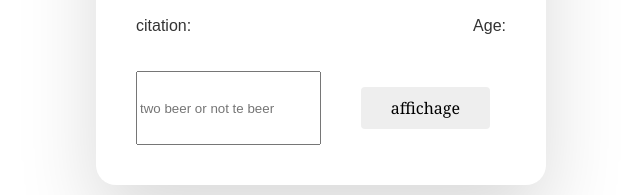
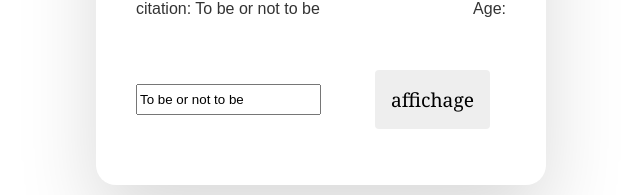
Before and after one commit to JulienMulle/myLittleProject, an Angular app: page / in a window 1280 px wide. Shown: the part 342-537 px from the top of the page, without its empty margins (319-959 px from the left). Built offline with nearby package versions, Linux system fonts and the light colour scheme.

Commit message:
ajout new User

```diff
--- a/src/app/user-profile/user-profile.component.css
+++ b/src/app/user-profile/user-profile.component.css
@@ -50,7 +50,6 @@ body{
     text-align: center;
     width: 100%;
     transition: 0.5s;
-
 }
 .cardContainer .cardContainer-info .cardContainer-info-detail h3{
     font-size: 1.25em;
@@ -74,9 +73,7 @@ body{
     display: flex;
     justify-content: space-between;
 }
-
-.cardContainer-info-detail .btn button{
-    padding: 10px 30px;
-    font-size: 1em;
-    font-weight: 500;
+input{
+    margin-top: 30px;
+    height: 25px;
 }
--- a/src/app/user-profile/user-profile.component.ts
+++ b/src/app/user-profile/user-profile.component.ts
@@ -8,13 +8,9 @@ import { User } from '../user';
   styleUrls: ['./user-profile.component.css']
 })
 export class UserProfileComponent implements OnInit {
-  user: User = {
-    name: 'Doe',
-    firstName: 'John',
-    age: 25,
-    quote: '',
-    photo: 'https://randomuser.me/api/portraits/lego/2.jpg'
-  }
+  user: User =
+    new User("Doe", "John", 30, "To be or not to be", 'https://randomuser.me/api/portraits/lego/2.jpg')
+  ;
   /*ngIf */
   ageView: boolean = false;
 
```
